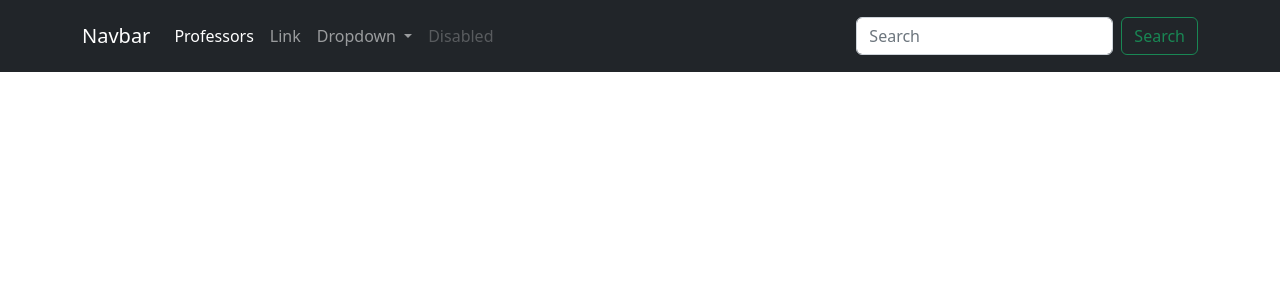
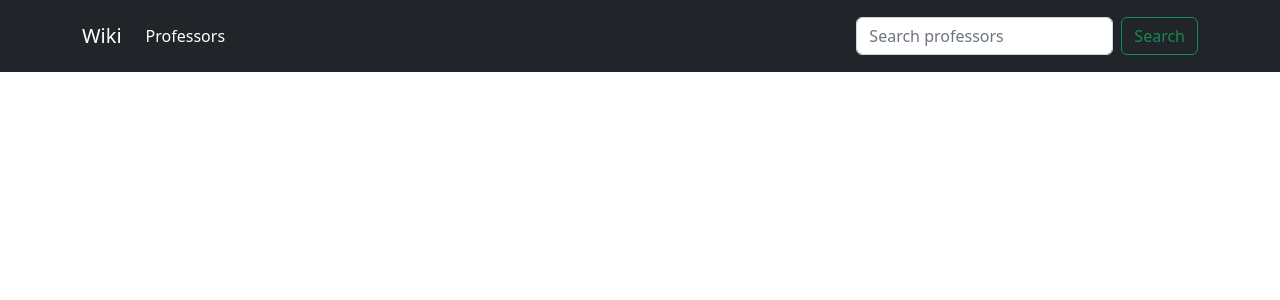
Before and after one commit to Mohammedvaraliya/professors_wikipedia, a Django app: page / in a window 1280 px wide. Shown: the top 300 px of the page. Run offline with Django 4.2, Linux system fonts and the light colour scheme.

Commit message:
Add professors objects

```diff
--- a/src/professors/templates/professors/base.html
+++ b/src/professors/templates/professors/base.html
@@ -25,7 +25,7 @@
 
     <nav class="navbar navbar-expand-lg navbar-dark bg-dark fixed-top">
         <div class="container mt-2 mb-2">
-          <a class="navbar-brand" href="/">Navbar</a>
+          <a class="navbar-brand" href="/">Wiki</a>
           <button class="navbar-toggler" type="button" data-bs-toggle="collapse" data-bs-target="#navbarSupportedContent" aria-controls="navbarSupportedContent" aria-expanded="false" aria-label="Toggle navigation">
             <span class="navbar-toggler-icon"></span>
           </button>
@@ -34,26 +34,10 @@
               <li class="nav-item">
                 <a class="nav-link active" aria-current="page" href="{% url 'professor-list' %}">Professors</a>
               </li>
-              <li class="nav-item">
-                <a class="nav-link" href="#">Link</a>
-              </li>
-              <li class="nav-item dropdown">
-                <a class="nav-link dropdown-toggle" href="#" role="button" data-bs-toggle="dropdown" aria-expanded="false">
-                  Dropdown
-                </a>
-                <ul class="dropdown-menu">
-                  <li><a class="dropdown-item" href="#">Action</a></li>
-                  <li><a class="dropdown-item" href="#">Another action</a></li>
-                  <li><hr class="dropdown-divider"></li>
-                  <li><a class="dropdown-item" href="#">Something else here</a></li>
-                </ul>
-              </li>
-              <li class="nav-item">
-                <a class="nav-link disabled">Disabled</a>
-              </li>
             </ul>
-            <form class="d-flex" role="search">
-              <input class="form-control me-2" type="search" placeholder="Search" aria-label="Search">
+            <form method="get" action="{% url 'professor_search' %}" class="d-flex" role="search">
+              {% csrf_token %}
+              <input class="form-control me-2" name='q' type="search" placeholder="Search professors" aria-label="Search">
               <button class="btn btn-outline-success" type="submit">Search</button>
             </form>
           </div>
--- a/src/professors/urls.py
+++ b/src/professors/urls.py
@@ -1,8 +1,10 @@
 from django.urls import path
 from . import views
-from .views import ProfessorsListView
+from .views import ProfessorsListView, ProfessorDetailView, ProfessorSearchView
 
 urlpatterns = [
     path('', views.home, name='home-template'),
     path('professors/', ProfessorsListView.as_view(), name='professor-list'),
+    path('professors/<int:pk>/', ProfessorDetailView.as_view(), name='professor-detail'),
+    path('search/', ProfessorSearchView.as_view(), name='professor_search'),
 ]
--- a/src/professors/views.py
+++ b/src/professors/views.py
@@ -1,5 +1,5 @@
 from django.shortcuts import render
-from django.views.generic import ListView
+from django.views.generic import ListView, DetailView
 from .models import Professor
 
 # Create your views here.
@@ -14,3 +14,20 @@ class ProfessorsListView(ListView):
     model = Professor
     template_name = 'professors/professors_list.html' # reference -> <app>/<model>_<viewtype>.html = blog/post_list.html
     context_object_name = 'professors'
+
+
+class ProfessorDetailView(DetailView):
+    model = Professor
+    template_name = 'professors/professor_detail.html'
+    context_object_name = 'professor'
+
+class ProfessorSearchView(ListView):
+    model = Professor
+    template_name = 'professors/professor_search.html'
+    context_object_name = 'professors'
+
+    def get_queryset(self):
+        search_term = self.request.GET.get('q')
+        if search_term:
+            return Professor.objects.filter(name__icontains=search_term)
+        return Professor.objects.all()
```
Also changed, not shown: src/professors/templates/professors/professor_detail.html (added, +19 -0 lines), src/professors/templates/professors/professor_search.html (added, +17 -0 lines), src/professors/templates/professors/professors_list.html (+15 -18 lines), db.sqlite3.
